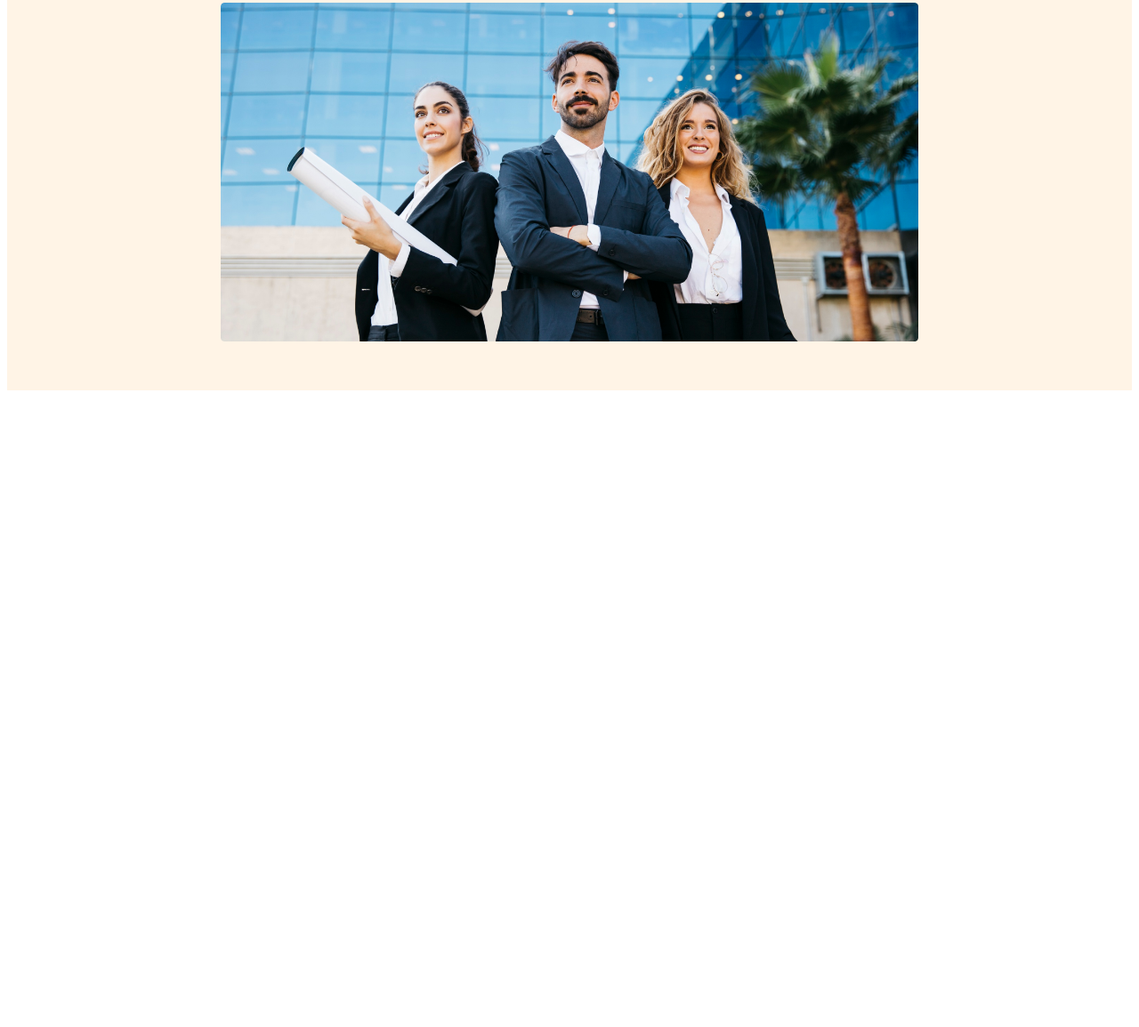
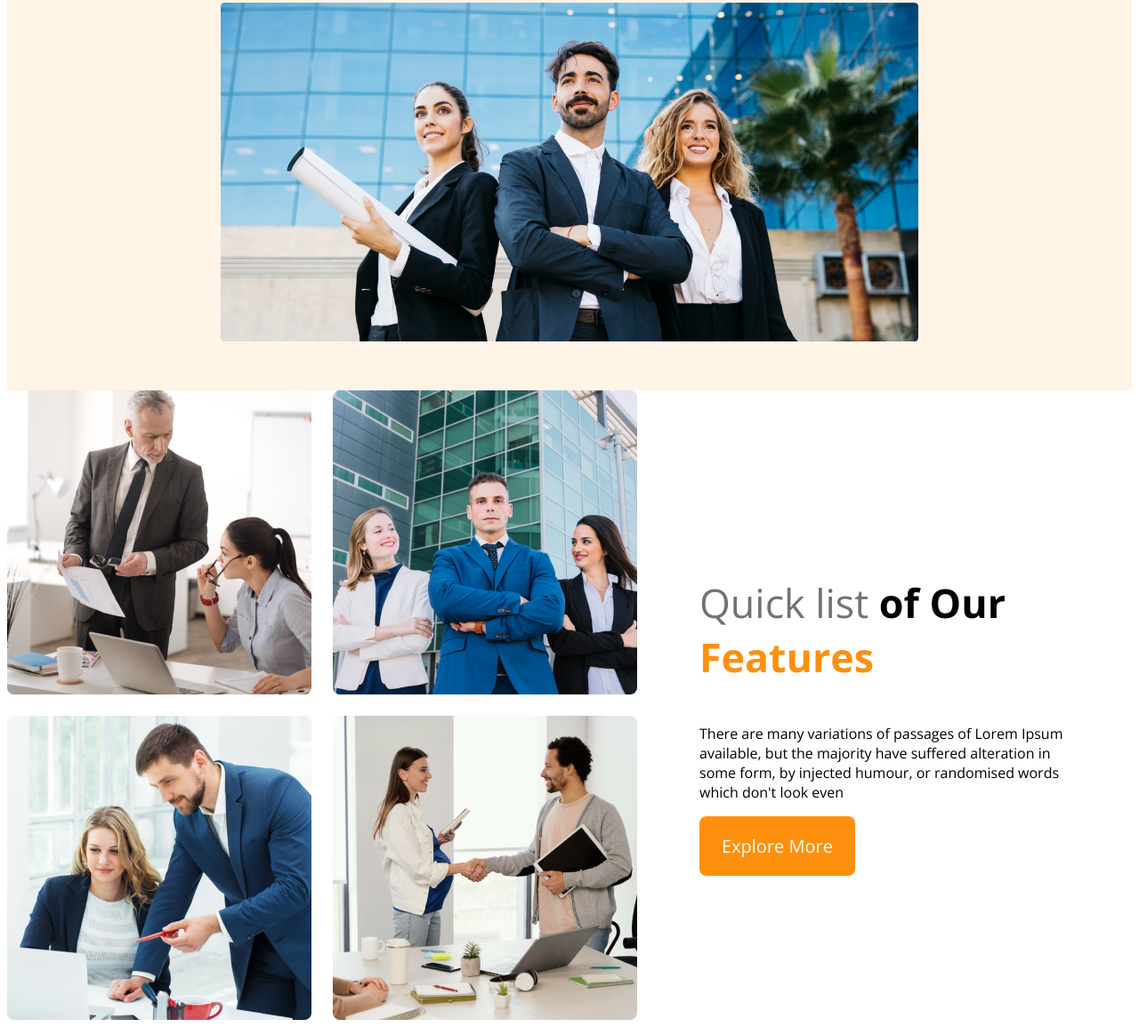
Before and after one commit to shakilawd/g3-architects-resources, a plain HTML site: page index.html in a window 1280 px wide. Shown: the part 524-1679 px from the top of the page at 89% size. Before the commit the page ends 971 px from the top, so only its background shows below. Drawn offline with nearby package versions, Linux system fonts and the light colour scheme.

Commit message:
features content added

```diff
--- a/index.html
+++ b/index.html
@@ -28,9 +28,23 @@
         </div>
     </header>
     <!-- header end -->
+    <!-- teams section start-->
+    <main>
+        <section class="teams-container">
+            <div class="teams-img-container">
+                <img src="images/team1.png" alt="">
+                <img src="images/team2.png" alt="">
+                <img src="images/team3.png" alt="">
+                <img src="images/team4.png" alt="">
 
-    <main>
+            </div>
+            <div class="teams-content">
+                <h3 class="teams-title"><span class="quick-list">Quick list</span> <span>of Our</span> <span class="text-features">Features</span></h3>
+                <p class="teams-description">There are many variations of passages of Lorem Ipsum available, but the majority have suffered alteration in some form, by injected humour, or randomised words which don't look even</p>
+                <button class="btn-primary">Explore More</button>
 
+            </div>
+        </section>
     </main>
 
     <footer>
--- a/styles/architects.css
+++ b/styles/architects.css
@@ -92,3 +92,35 @@ nav li a{
     }
 
 }
+/* main styles */
+main{
+    max-width: 1440px;
+    margin: 0 auto;
+}
+
+/* teams styles */
+.teams-container{
+    display: flex;
+    align-items: center;
+}
+.teams-img-container{
+    display: grid;
+    grid-template-columns: repeat(2, 1fr);
+    gap: 1.5rem;
+}
+
+.teams-content{
+    padding-right: 70px;
+    padding-left: 70px;
+}
+.teams-title{
+    font-size: 2.8rem;
+}
+ .teams-title .quick-list{
+    color: #727272;
+    font-weight: 500;
+ }
+ .teams-title .text-features{
+    color: #FF900E;
+    font-weight: 700;
+ }
```
